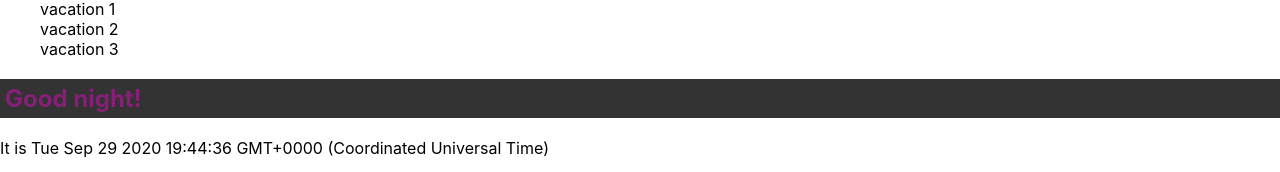
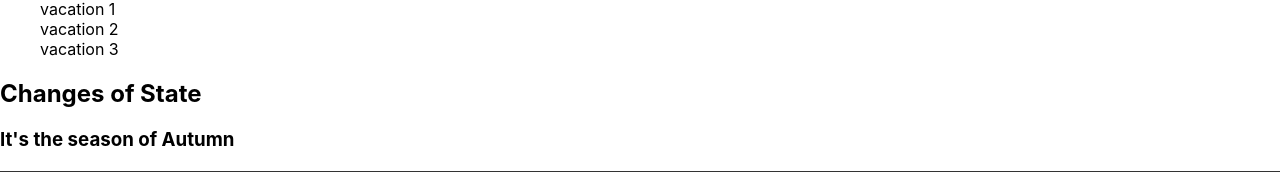
Before and after one commit to 0sorojo/Learning-React, a React (Create React App) app: page / in a window 1280 px wide. Shown: the part 206-378 px from the top of the page. Built offline with nearby package versions, Linux system fonts and the light colour scheme.

Commit message:
classes and states

```diff
--- a/src/components/App.js
+++ b/src/components/App.js
@@ -5,18 +5,22 @@ import Header from "./Header";
 import Todo from "./Todo";
 import Time from "./Time";
 import CardContainer from "./CardContainer";
+import StateContainer from "./StateContainer";
 
-const App = () => {
+class App extends React.Component {
+  render() {
     return (
       <section>
         <Header />
         <MyInfo />
+        <StateContainer />
         <Time />
         <Todo />
         <CardContainer />
         <Footer />
       </section>
     );
-};
+  }
+}
 
 export default App;
--- a/src/components/Header.js
+++ b/src/components/Header.js
@@ -1,7 +1,8 @@
 import React from "react";
 import "../index.css";
 
-const Header = () => {
+class Header extends React.Component {
+  render() {
     return (
       <header className="header">
         <img className="header-image" />
@@ -12,6 +13,7 @@ const Header = () => {
         </ul>
       </header>
     );
-};
+  }
+}
 
 export default Header;
--- /dev/null
+++ b/src/components/StateContainer.js
@@ -0,0 +1,22 @@
+import React, { Component } from "react";
+
+class StateContainer extends Component {
+  constructor() {
+    super();
+    this.state = {
+      title: "Changes of State",
+      season: "Autumn",
+    };
+  }
+
+  render() {
+    return (
+      <div>
+        <h1>{this.state.title}</h1>
+        <h3>It's the season of {this.state.season}</h3>
+      </div>
+    );
+  }
+}
+
+export default StateContainer;
--- a/src/components/Time.js
+++ b/src/components/Time.js
@@ -1,6 +1,7 @@
 import React from "react";
 
-const Time = () => {
+class Time extends React.Component {
+  render() {
     const date = new Date();
     const hours = date.getHours();
     let timeOfDay;
@@ -27,6 +28,7 @@ const Time = () => {
         <p>It is {`${date}`}</p>
       </div>
     );
-};
+  }
+}
 
 export default Time;
--- a/src/components/Todo.js
+++ b/src/components/Todo.js
@@ -3,12 +3,20 @@ import "../index.css";
 import TodoItem from "./TodoItem";
 import todosData from "../data/todosData";
 
-const Todo = () => {
-  const todoComponents = todosData.map((todo) => (
-    <TodoItem key={todo.id} todo={todo} />
-  ));
+class Todo extends React.Component {
+  constructor() {
+    super();
+    this.state = {
+      todos: todosData,
+    };
+  }
+  render() {
+    const todoComponents = this.state.todos.map((todo) => (
+      <TodoItem key={todo.id} todo={todo} />
+    ));
 
-  return <div className="todo-container">{todoComponents}</div>;
-};
+    return <div className="todo-container">{todoComponents}</div>;
+  }
+}
 
 export default Todo;
```
Lines whose indentation alone changed are shown as unchanged.
